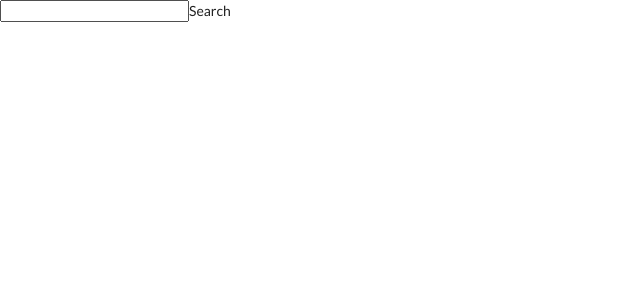
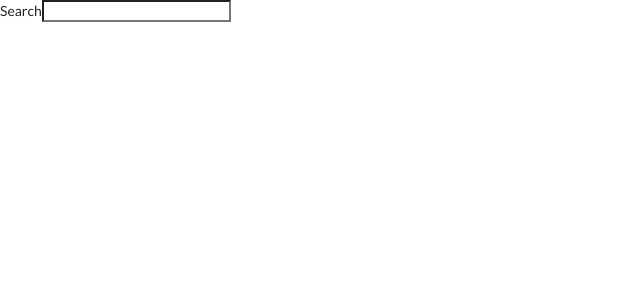
Before and after one commit to shakimthecoder/react-building-app, a React (Create React App) app: page / in a window 1280 px wide. Shown: the top 300 px of the page, without its empty margins (0-640 px from the left). Built offline with nearby package versions, Linux system fonts and the light colour scheme.

Commit message:
added state to input

```diff
--- a/src/components/searchbar.js
+++ b/src/components/searchbar.js
@@ -11,8 +11,9 @@ class SearchBar extends React.Component {
             <div className="ui field">
                 <form className="search-style">
                     <div className="search-section">
-                        <input form="search-bar" />
-                            <label>Search</label>
+                    <label>Search</label>
+                        <input type="text" value={this.state.term} />
+
 
                       </div>
                      </form>
```
